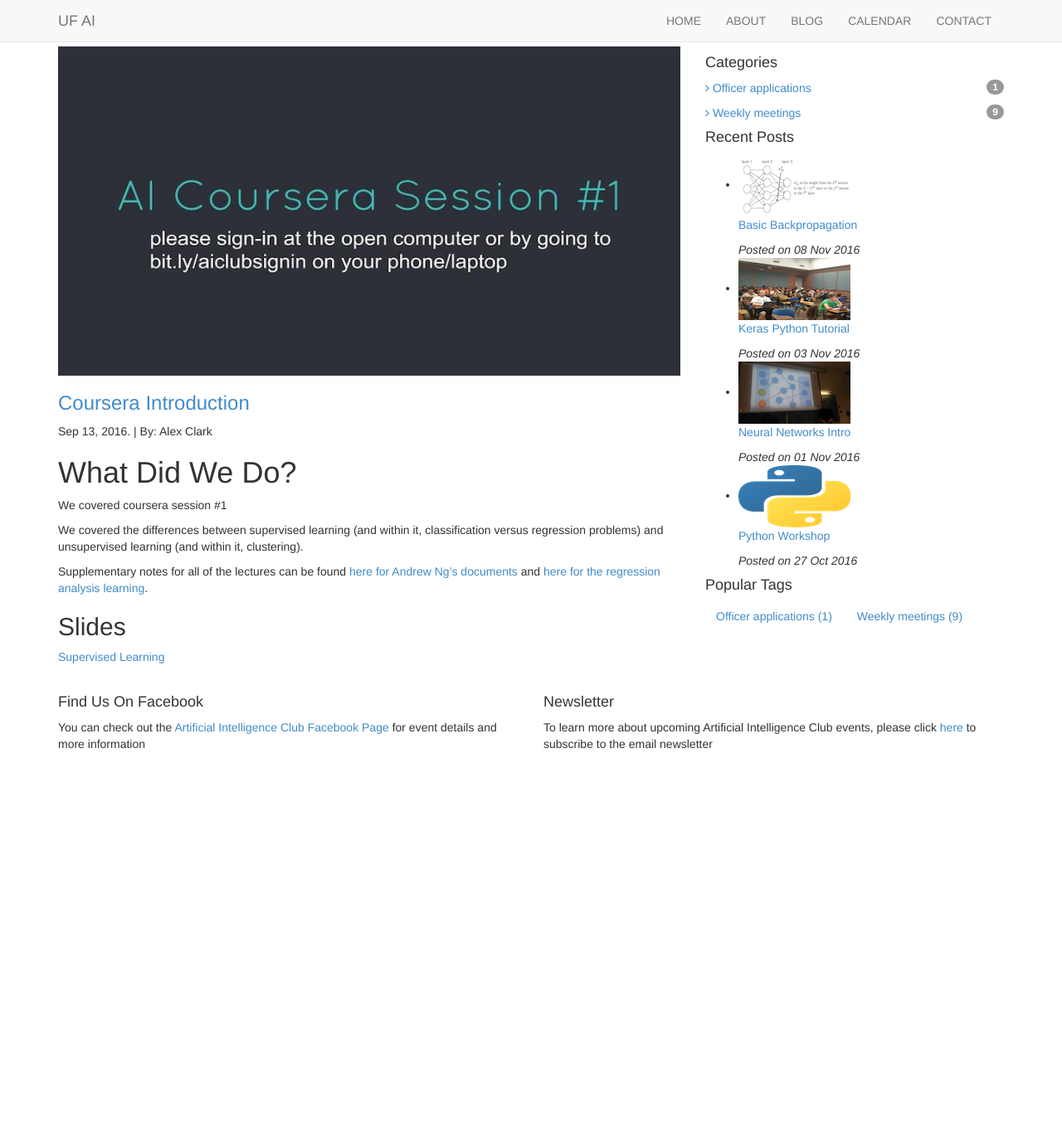
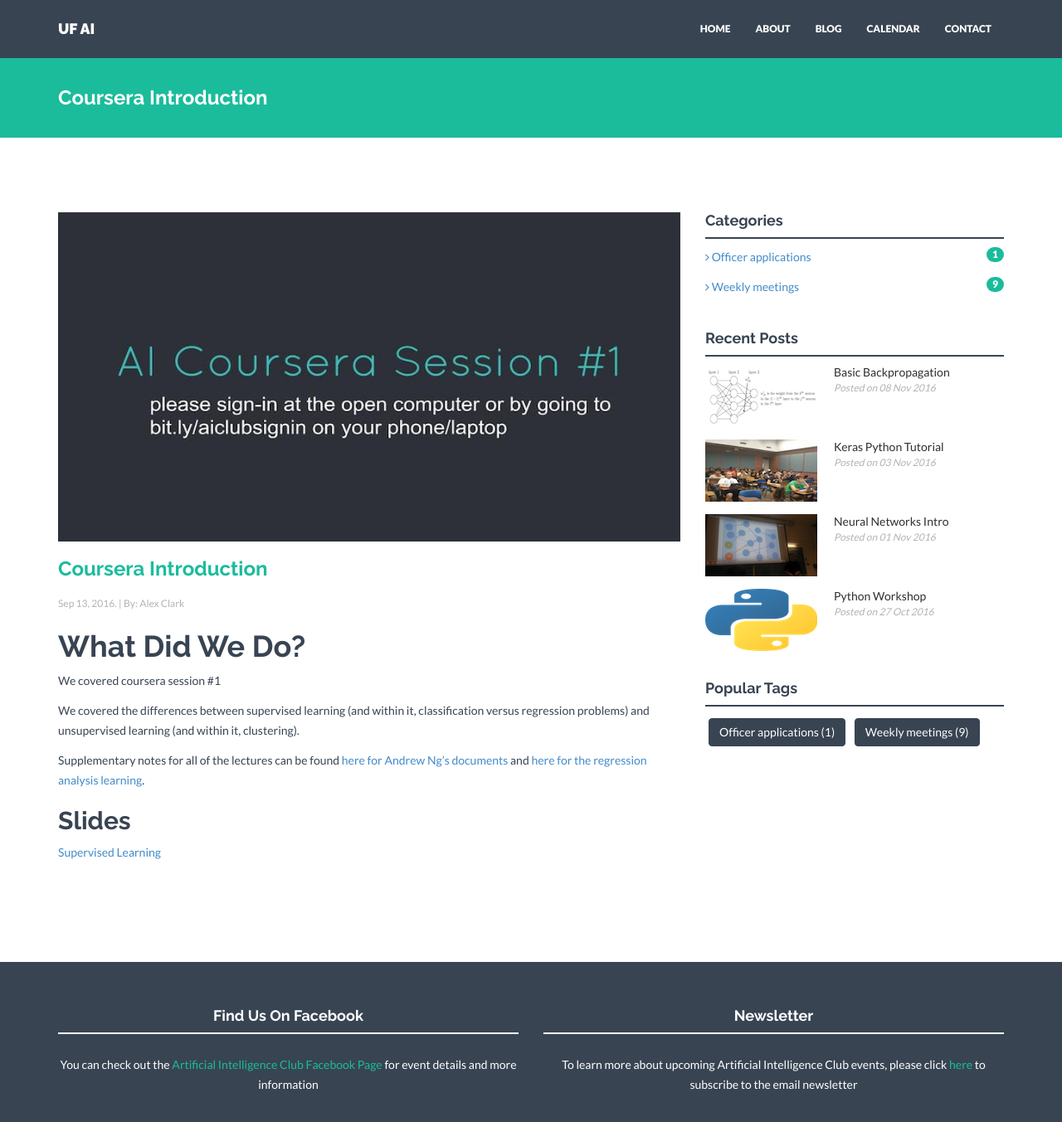
Before and after one commit to UF-AI/UF-AI.github.io, a Jekyll site: the page built from _posts/blog/2016-09-13-meeting-3.markdown, in a window 1280 px wide and 1362 px high. Shown: the top 1353 px of the window at 83% size. Built offline with Jekyll 4.4.1, drawn with Linux system fonts in a browser that asks for light colours; nearby versions of some CDN libraries.

Commit message:
Updated layout inclusion for site

```diff
--- a/assets/css/style.css
+++ b/assets/css/style.css
@@ -1,3 +1,3 @@
 ---
-layout: test
+layout: style
 ---
```
